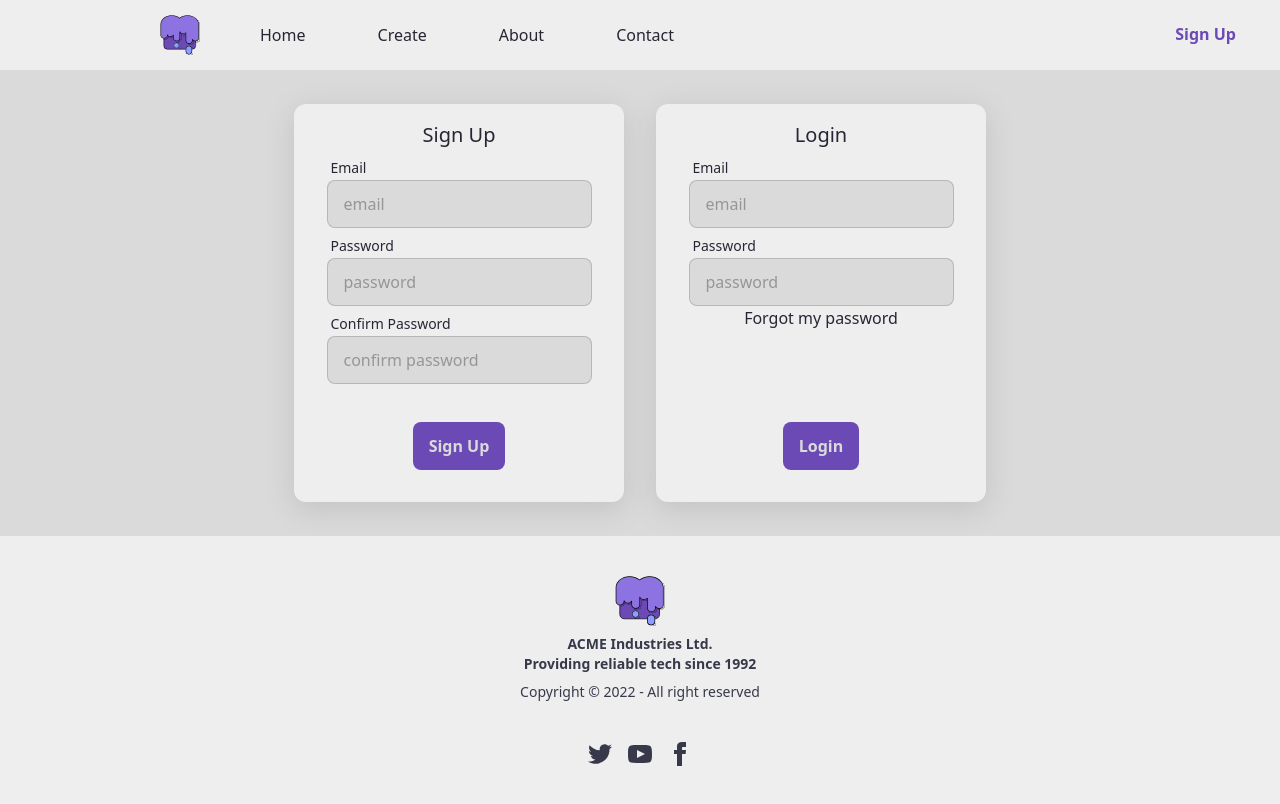
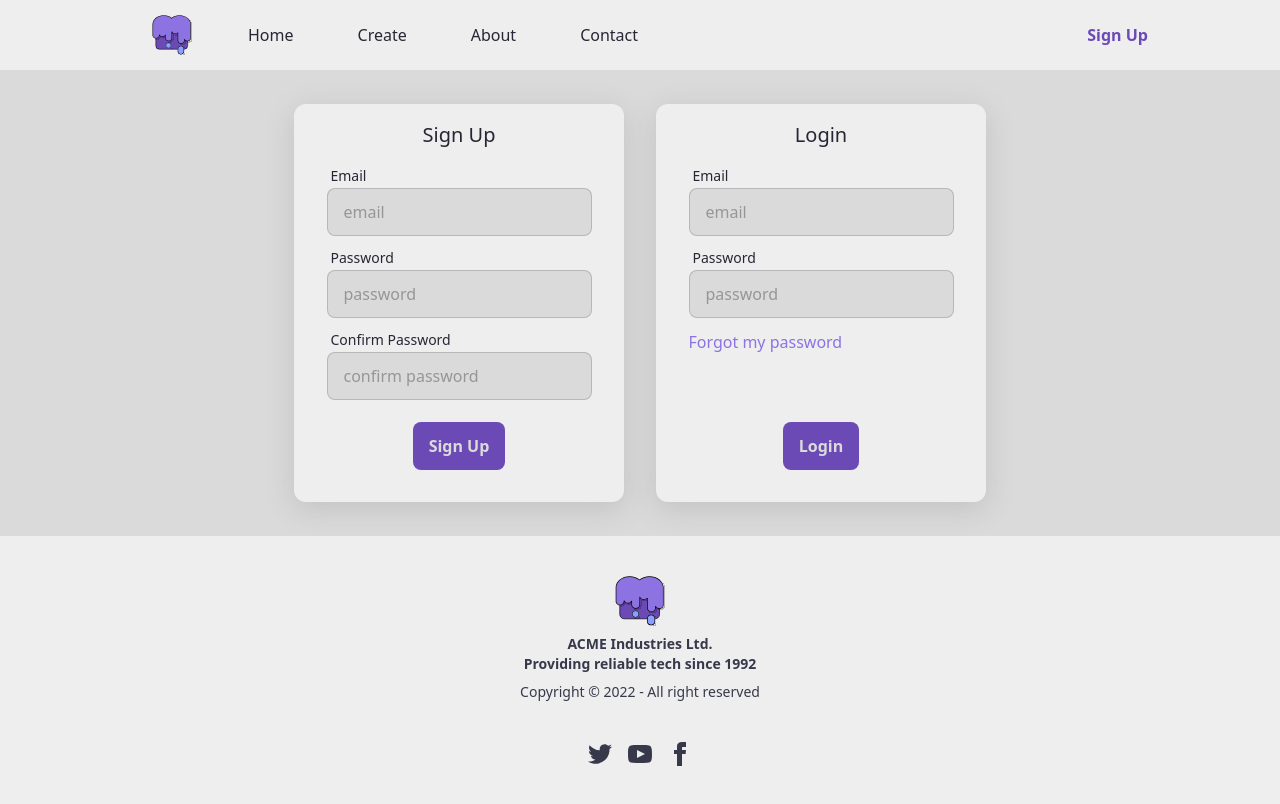
Before and after one commit to csgreg/recipe-frontend, a SvelteKit app: page /auth in a window 1280 px wide. Built offline with nearby package versions, Linux system fonts and the light colour scheme.

Commit message:
small style mods

```diff
--- a/src/components/navbar/navbar.svelte
+++ b/src/components/navbar/navbar.svelte
@@ -28,9 +28,10 @@
 		<li class="navbar-item" class:is-hidden={isDown} itemprop="name">
 			<a itemprop="url" href="http://www.travelstore.com/cruises">Contact</a>
 		</li>
-		<span class="sign-up-btn">
+		<div class="sign-up-btn">
 			<Button size={ButtonSize.Field} onClick={() => {}} kind={ButtonKind.Text}>Sign up</Button>
-		</span>
+		</div>
+
 		<span class="drop-down-btn" on:click={handleDown}>
 			{#if isDown} <Menu24 /> {:else} <Cancel24 /> {/if}
 		</span>
@@ -41,11 +42,13 @@
 	@import '../../style/variables.scss';
 
 	.navbar-container {
+		color: $text-primary;
 		width: 100%;
 		display: flex;
 		background-color: $bg-primary;
 
 		.navbar {
+			padding: 0;
 			display: flex;
 			flex-direction: column;
 			height: 100%;
@@ -57,10 +60,14 @@
 				font-weight: 500;
 
 				a {
+					padding: $spacing-03;
 					width: 100%;
-					padding: $spacing-03;
 					text-align: center;
 				}
+			}
+
+			&-item:last-of-type {
+				margin-bottom: $spacing-05;
 			}
 
 			.is-hidden {
@@ -68,13 +75,14 @@
 			}
 
 			&-item:hover {
-				background-color: $color-01;
+				background-color: $color-02;
 				color: $bg-primary;
 				border-radius: 8px;
 				font-weight: 500;
 			}
 
 			&-brand {
+				min-height: 70px;
 				display: flex;
 				align-items: center;
 				justify-content: center;
@@ -82,19 +90,19 @@
 
 			.sign-up-btn {
 				position: absolute;
-				top: 4px;
+				top: 10px;
 				right: 40px;
 			}
 			.drop-down-btn {
 				position: absolute;
 				left: 12px;
-				top: 8px;
-				padding: $spacing-03;
+				top: 10px;
+				padding: $spacing-04;
 				border-radius: 4px;
 				cursor: pointer;
 			}
 			.drop-down-btn:hover {
-				background-color: $color-01;
+				background-color: $color-02;
 			}
 		}
 
@@ -107,9 +115,14 @@
 				&-item {
 					width: unset;
 					margin-right: $spacing-07;
-					padding: $spacing-02 $spacing-04;
+					padding: $spacing-03;
 					font-weight: 500;
 				}
+
+				&-item:last-of-type {
+					margin-bottom: unset;
+				}
+
 				.is-hidden {
 					display: unset;
 				}
@@ -120,7 +133,11 @@
 				}
 
 				.sign-up-btn {
-					top: 10px;
+					position: unset;
+					display: flex;
+					justify-content: flex-end;
+					width: 100%;
+					height: 100%;
 				}
 				.drop-down-btn {
 					display: none;
--- a/src/routes/auth/+page.svelte
+++ b/src/routes/auth/+page.svelte
@@ -9,13 +9,13 @@
 		<Card>
 			<div class="sign-up-container">
 				<h2 class="subtitle">Sign Up</h2>
-				<div>
+				<div class="input-container">
 					<Input placeholder="email" label="Email" />
 				</div>
-				<div>
+				<div class="input-container">
 					<Input placeholder="password" label="Password" />
 				</div>
-				<div>
+				<div class="input-container">
 					<Input placeholder="confirm password" label="Confirm Password" />
 				</div>
 				<div class="cta-btn">
@@ -28,13 +28,13 @@
 		<Card>
 			<div class="login-container">
 				<h2 class="subtitle">Login</h2>
-				<div>
+				<div class="input-container">
 					<Input placeholder="email" label="Email" />
 				</div>
-				<div>
+				<div class="input-container">
 					<Input placeholder="password" label="Password" />
 				</div>
-				<div>
+				<div class="forgot-password">
 					<a href="#">Forgot my password</a>
 				</div>
 				<div class="cta-btn">
@@ -51,42 +51,57 @@
 		display: flex;
 		flex-direction: column;
 		margin-top: $spacing-07;
+
 		.subtitle {
 			font-size: 20px;
 			font-weight: 500;
+			margin-bottom: $spacing-03;
 		}
+
+		.input-container {
+			margin-bottom: $spacing-02;
+		}
+
+		.cta-btn {
+			display: flex;
+			height: 100%;
+			justify-content: center;
+			align-items: flex-end;
+		}
+
 		.login-container {
 			height: 350px;
 			text-align: center;
 			display: flex;
 			flex-direction: column;
-			.cta-btn {
-				display: flex;
-				height: 100%;
-				justify-content: center;
-				align-items: flex-end;
+
+			.forgot-password {
+				margin-top: $spacing-03;
+				text-align: start;
+				color: $color-02;
+			}
+
+			.forgot-password:hover {
+				text-decoration: underline;
 			}
 		}
+
 		.sign-up-container {
 			height: 350px;
 			text-align: center;
 			display: flex;
 			flex-direction: column;
-			.cta-btn {
-				display: flex;
-				height: 100%;
-				justify-content: center;
-				align-items: flex-end;
-			}
 		}
 
 		@media screen and (min-width: $screen-md) {
 			flex-direction: row;
 			justify-content: center;
+
 			.left {
 				margin: $spacing-01 $spacing-05;
 				min-height: 400px;
 			}
+
 			.right {
 				margin: $spacing-01 $spacing-05;
 				min-height: 400px;
```
